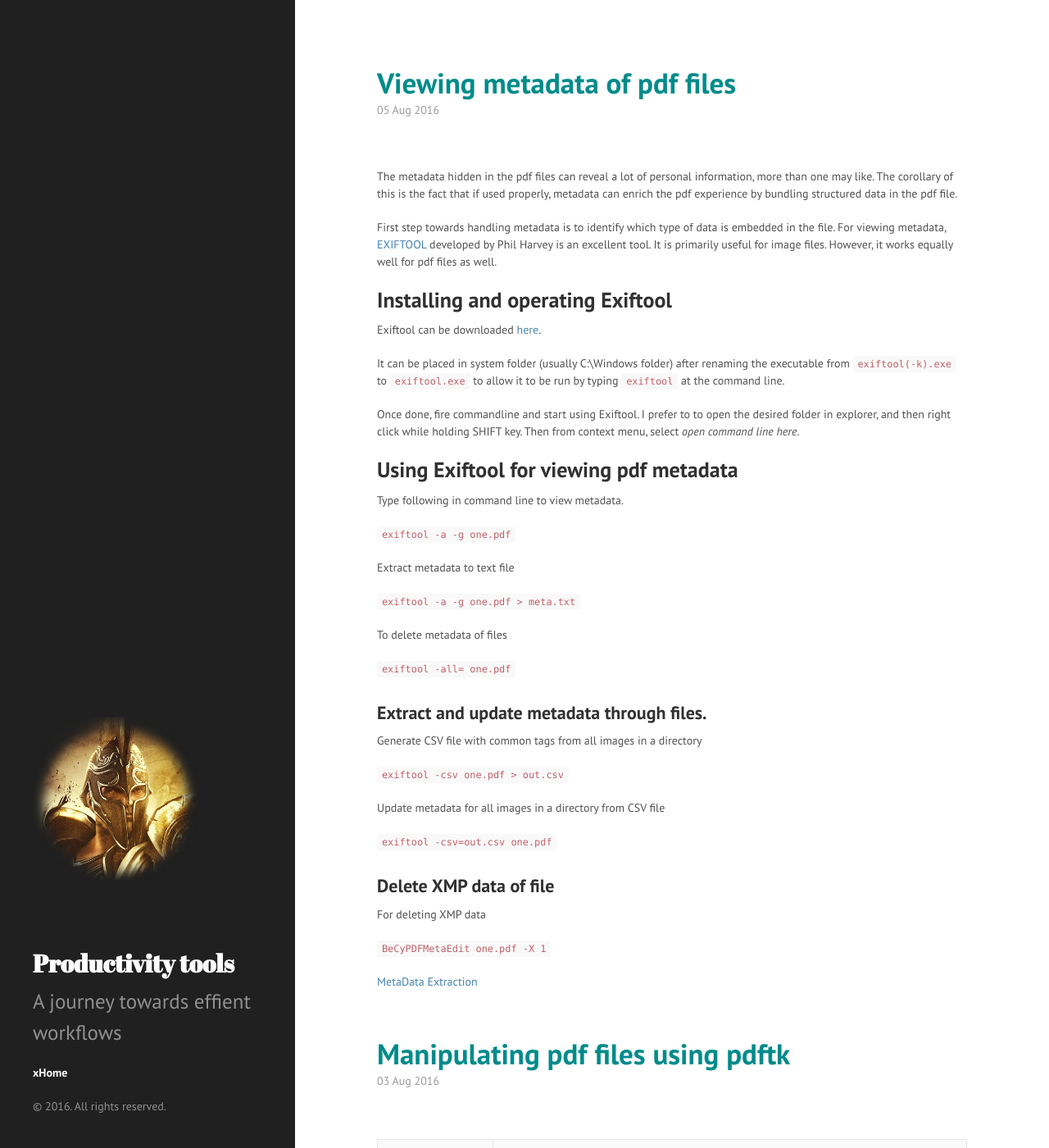
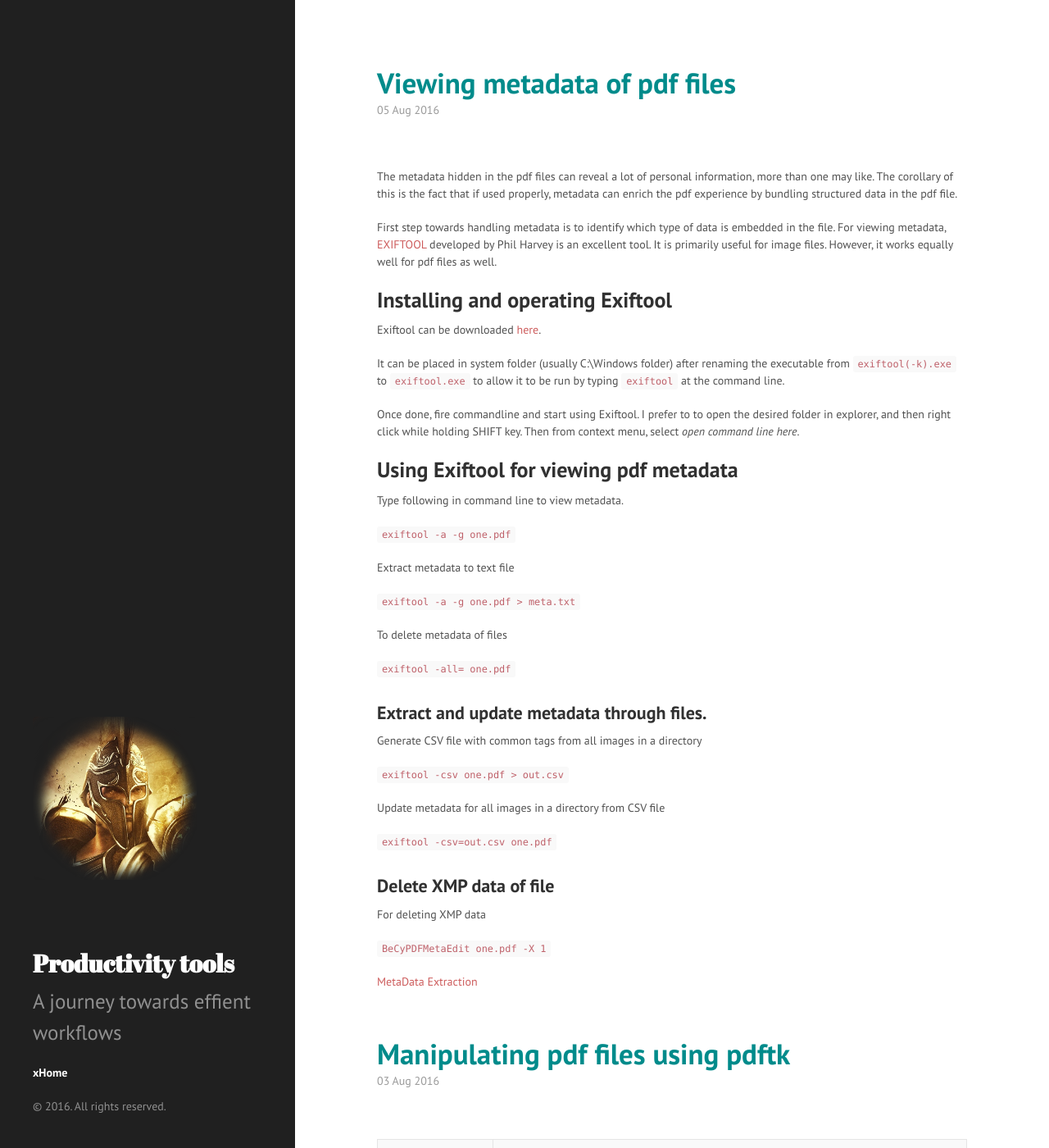
Before and after one commit to MaheshTK/MaheshTK.github.io, a Jekyll site: the page built from index.html, in a window 1280 px wide and 1400 px high. Shown: the whole window at 82% size. Built offline with Jekyll 4.4.1, drawn with Linux system fonts in a browser that asks for light colours; the list of posts is cut into pages by our own code; grey boxes are pictures that could not be loaded.

Commit message:
Update poole.css

```diff
--- a/public/css/poole.css
+++ b/public/css/poole.css
@@ -68,7 +68,7 @@ body {
 
 /* No `:visited` state is required by default (browsers will use `a`) */
 a {
-  color: #4682B4; /*#268bd2;*/
+  color: #CD5C5C; /*#268bd2;*/
   text-decoration: none;
 }
 /* `:focus` is linked to `:hover` for basic accessibility */
```
